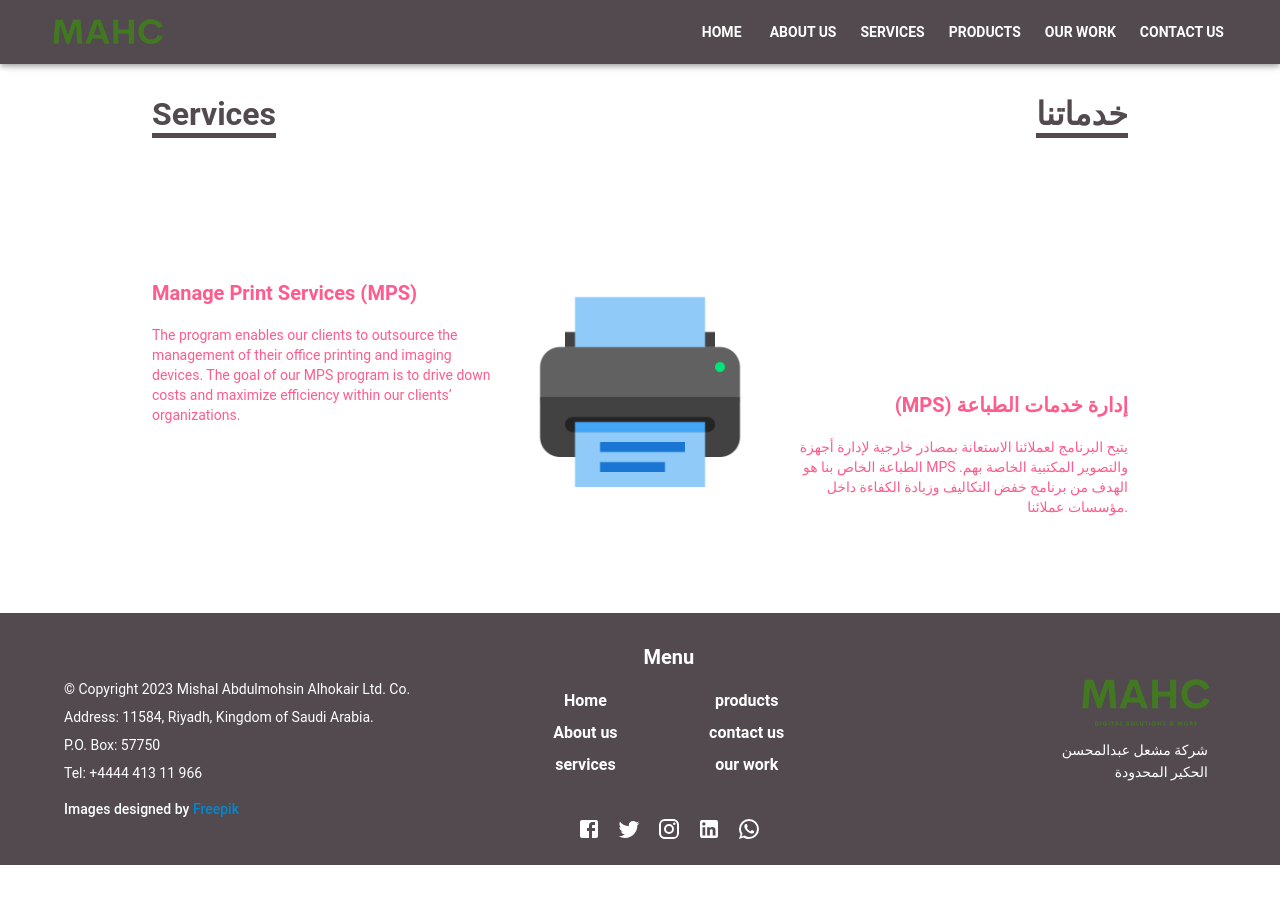
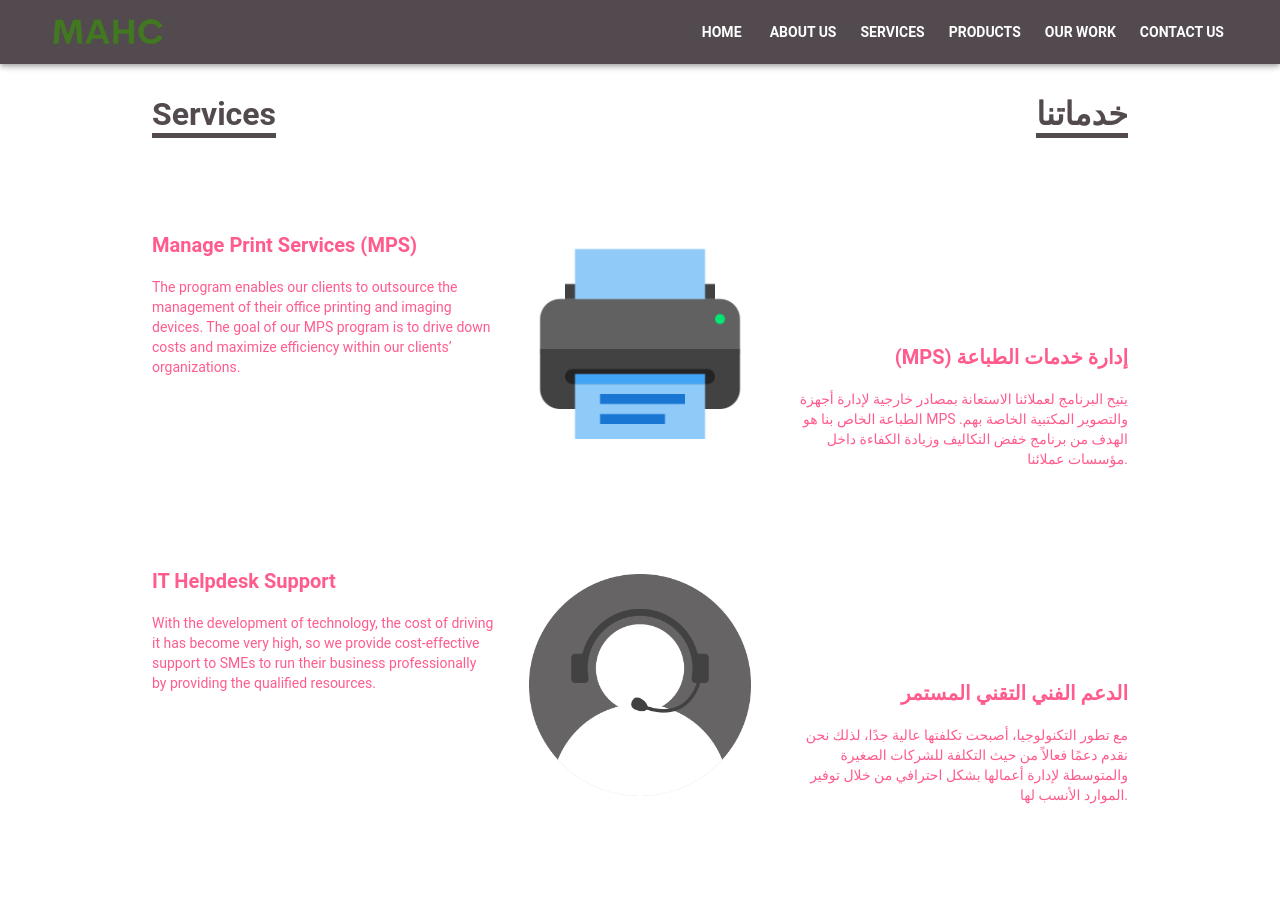
Before and after one commit to yousefo1995/MACH, a React (Create React App) app: page /services in a window 1280 px wide. Shown: the top 904 px of the page. Before the commit the page ends 865 px from the top, so only its background shows below. Built offline with nearby package versions, Linux system fonts and the light colour scheme.

Commit message:
Create a ServiceComponent and use it in service page ,also change service icons

```diff
--- /dev/null
+++ b/src/Components/ServicesPageComponents/ServiceComponent.js
@@ -0,0 +1,53 @@
+import React from "react";
+import { Stack, Typography } from "@mui/material";
+import printIcon from "../images/ServiceImages/printIcon.png";
+
+const ServiceComponent = ({
+  img,
+  imgName,
+  enTitle,
+  enParagraph,
+  arTitle,
+  arParagraph,
+}) => {
+  return (
+    <Stack
+      flexDirection={{ xs: "column", md: "row" }}
+      justifyContent="space-between"
+      alignItems={{ xs: "center", md: "flex-start" }}
+      mb={12}
+    >
+      <Stack width={{ xs: "100%", md: "35%" }} mb={{ xs: 3, md: 0 }}>
+        <Typography variant="h6" fontWeight="700" color="secondary" mb={2}>
+          {enTitle}
+        </Typography>
+        <Typography variant="body2" color="secondary">
+          {enParagraph}
+        </Typography>
+      </Stack>
+      <Stack alignItems="center">
+        <img src={img} alt={imgName} style={{ width: "240px" }} />
+      </Stack>
+      <Stack
+        width={{ xs: "100%", md: "35%" }}
+        alignSelf={{ xs: "center", md: "flex-end" }}
+        mt={{ xs: 3, md: 0 }}
+      >
+        <Typography
+          variant="h6"
+          fontWeight="700"
+          color="secondary"
+          mb={2}
+          align="right"
+        >
+          {arTitle}
+        </Typography>
+        <Typography variant="body2" color="secondary" align="right">
+          {arParagraph}
+        </Typography>
+      </Stack>
+    </Stack>
+  );
+};
+
+export default ServiceComponent;
--- a/src/Pages/ServicesPage.js
+++ b/src/Pages/ServicesPage.js
@@ -1,13 +1,18 @@
 import { Container, Stack, Typography } from "@mui/material";
-import React from "react";
+import React, { useEffect } from "react";
 import printIcon from "../Components/images/ServiceImages/printIcon.png";
 import supportIcon from "../Components/images/ServiceImages/supportIcon.png";
 import maintenanceIcon from "../Components/images/ServiceImages/maintenanceIcon.png";
+import ServiceComponent from "../Components/ServicesPageComponents/ServiceComponent";
 
 const ServicesPage = () => {
+  useEffect(() => {
+    window.scrollTo(0, 0);
+  }, []);
+
   return (
     <Container>
-      <Stack flexDirection="row" justifyContent="space-between" mt={12} mb={18}>
+      <Stack flexDirection="row" justifyContent="space-between" mt={12} mb={12}>
         <Typography variant="h1" fontWeight="700" color="primary">
           <span style={{ borderBottom: "5px solid" }}>Services</span>
         </Typography>
@@ -15,38 +20,39 @@ const ServicesPage = () => {
           <span style={{ borderBottom: "5px solid" }}>خدماتنا</span>
         </Typography>
       </Stack>
-      <Stack flexDirection="row" justifyContent="space-between" mb={12}>
-        <Stack width="35%">
-          <Typography variant="h6" fontWeight="700" color="secondary" mb={2}>
-            Manage Print Services (MPS)
-          </Typography>
-          <Typography variant="body2" color="secondary">
-            The program enables our clients to outsource the management of their
-            office printing and imaging devices. The goal of our MPS program is
-            to drive down costs and maximize efficiency within our clients’
-            organizations.{" "}
-          </Typography>
-        </Stack>
-        <Stack>
-          <img src={printIcon} alt="" style={{ width: "240px" }} />
-        </Stack>
-        <Stack width="35%" alignSelf="flex-end">
-          <Typography
-            variant="h6"
-            fontWeight="700"
-            color="secondary"
-            mb={2}
-            align="right"
-          >
-            (MPS) إدارة خدمات الطباعة{" "}
-          </Typography>
-          <Typography variant="body2" color="secondary" align="right">
-            يتيح البرنامج لعملائنا الاستعانة بمصادر خارجية لإدارة أجهزة الطباعة
-            الخاص بنا هو MPS والتصوير المكتبية الخاصة بهم. الهدف من برنامج خفض
-            التكاليف وزيادة الكفاءة داخل مؤسسات عملائنا.
-          </Typography>
-        </Stack>
-      </Stack>
+
+      <ServiceComponent
+        img={printIcon}
+        imgName="printIcon"
+        enTitle="Manage Print Services (MPS)"
+        enParagraph="The program enables our clients to outsource the management of their
+        office printing and imaging devices. The goal of our MPS program is
+        to drive down costs and maximize efficiency within our clients’
+        organizations."
+        arTitle="(MPS) إدارة خدمات الطباعة"
+        arParagraph="
+        يتيح البرنامج لعملائنا الاستعانة بمصادر خارجية لإدارة أجهزة الطباعة
+        الخاص بنا هو MPS والتصوير المكتبية الخاصة بهم. الهدف من برنامج خفض
+        التكاليف وزيادة الكفاءة داخل مؤسسات عملائنا."
+      />
+      <ServiceComponent
+        img={supportIcon}
+        imgName="supportIcon"
+        enTitle="IT Helpdesk Support"
+        enParagraph="With the development of technology, the cost of driving it has become very
+        high, so we provide cost-effective support to SMEs to run their business
+        professionally by providing the qualified resources."
+        arTitle="الدعم الفني التقني المستمر"
+        arParagraph="مع تطور التكنولوجيا، أصبحت تكلفتها عالية جدًا، لذلك نحن نقدم دعمًا فعالاً من حيث التكلفة للشركات الصغيرة والمتوسطة لإدارة أعمالها بشكل احترافي من خلال توفير الموارد الأنسب لها."
+      />
+      <ServiceComponent
+        img={maintenanceIcon}
+        imgName="maintenanceIcon"
+        enTitle="Annual Maintenance Contracts"
+        enParagraph="After installing our solutions, we make annual contracts with our clients to keep caring about business running."
+        arTitle="عقود الصيانة السنوية"
+        arParagraph="بعد التزويد بحلولنا، نقوم بإبرام عقود سنوية مع عملائنا لمواصلة الاهتمام وصيانة أعمالهم."
+      />
     </Container>
   );
 };
```
Also changed, not shown: src/Components/images/ServiceImages/maintenanceIcon.png, src/Components/images/ServiceImages/supportIcon.png.
